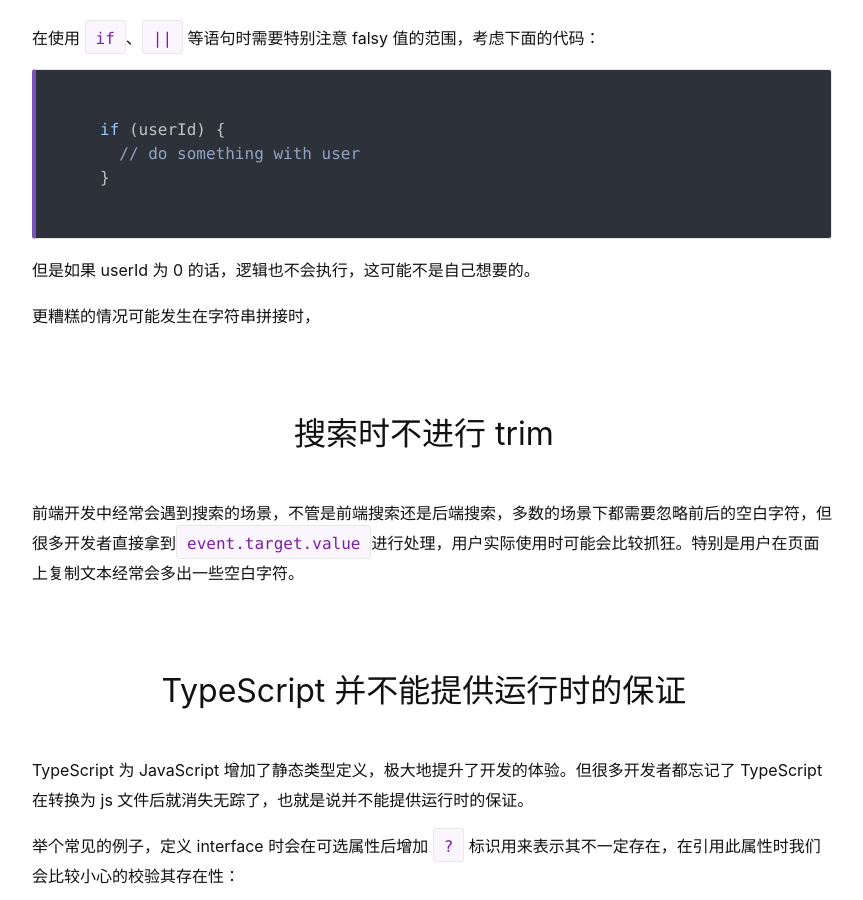
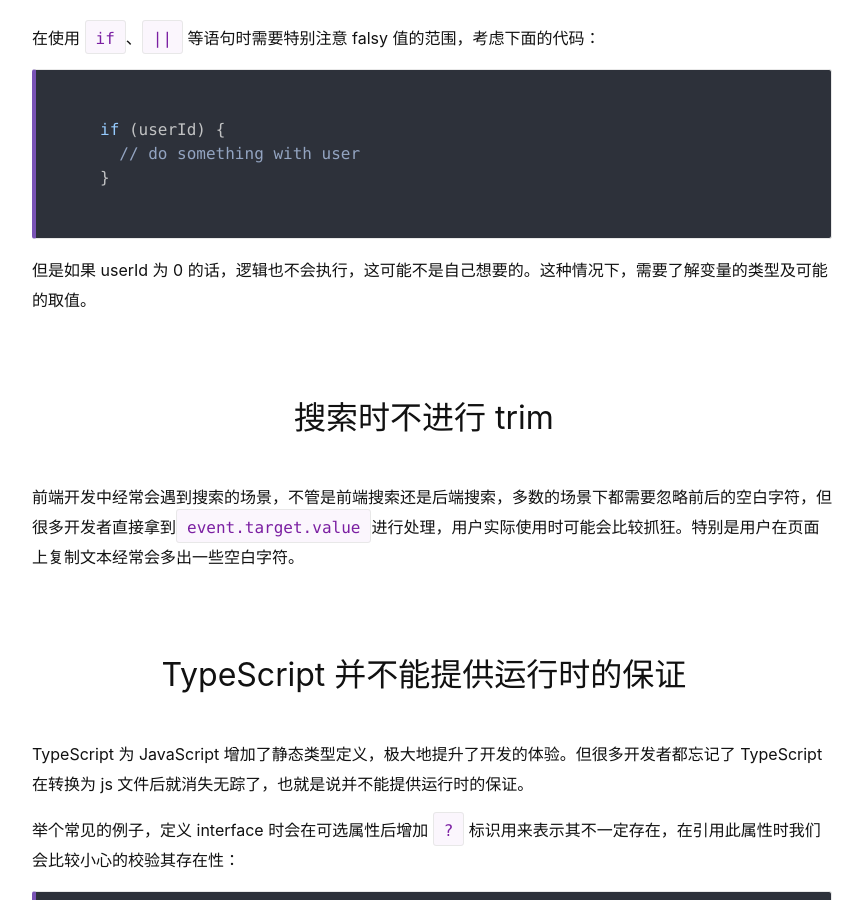
Before and after one commit to liuwenzhuang/liuwenzhuang.github.io, a Jekyll site: the page built from _posts/2020-10-15-frontend-common-mistakes.md, in a window 1280 px wide and 900 px high, scrolled down 2574 px. Shown: the whole window, without its empty margins (208-1071 px from the left). Built offline with Jekyll 4.4.1, drawn with Linux system fonts in a browser that asks for light colours; our own code applies the rules of GitHub Pages for plain Markdown files.

Commit message:
chore: remove uncompleted sentence

````diff
--- a/_posts/2020-10-15-frontend-common-mistakes.md
+++ b/_posts/2020-10-15-frontend-common-mistakes.md
@@ -66,9 +66,7 @@ if (userId) {
 }
 ```
 
-但是如果 userId 为 0 的话，逻辑也不会执行，这可能不是自己想要的。
-
-更糟糕的情况可能发生在字符串拼接时，
+但是如果 userId 为 0 的话，逻辑也不会执行，这可能不是自己想要的。这种情况下，需要了解变量的类型及可能的取值。
 
 ## 搜索时不进行 trim
 
````
